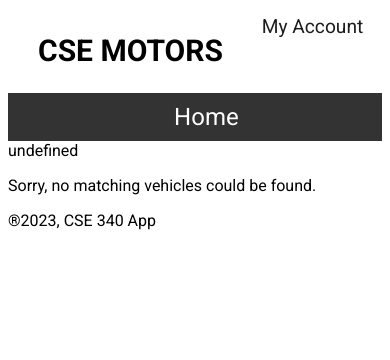
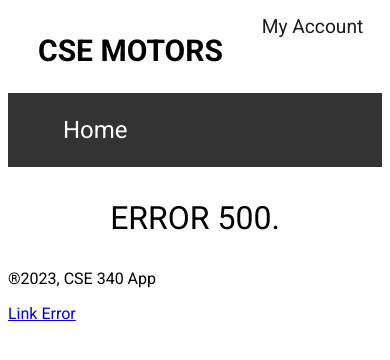
Before and after one commit to jonathanhost/cse340, a Node server app: page /inv/detail/1 in a window 390 px wide. Shown: the top 360 px of the page. Run offline with Node 20, Linux system fonts and the light colour scheme; data that the repository does not hold is empty; some libraries are stand-ins or nearby versions.

Commit message:
error-include

```diff
--- a/partials/footer.ejs
+++ b/partials/footer.ejs
@@ -1 +1,2 @@
 <footer><p>®2023, CSE 340 App</p></footer>
+<a href="http://localhost:5500/inv/detail/12fhfh">Link Error</a>
--- a/public/css/styles.css
+++ b/public/css/styles.css
@@ -196,7 +196,10 @@
   font-size: 20em;
   text-align: center;
  }
-
+ .notice{
+  text-align: center;
+  font-size: xx-large;
+ }
 
  @media only screen and (max-width: 768px) {
   /* For mobile phones: */
@@ -210,11 +213,10 @@
     border: 0;
   }
   nav ul{
-    max-width: fit-content;
+    width: 50%;
     font-size: small;
-    padding-right: 5%;
-    display: block;
-    margin: 0 auto;
+    display: flex;
+
 
   }
   nav{
@@ -271,5 +273,13 @@
       max-width: 100%;
       }
 
+  #inv-display {
+   flex-wrap: wrap;
+
+  }
+  #inv-display li{
+    margin: 5%;
+
+   }
 
 }
--- a/server.js
+++ b/server.js
@@ -45,6 +45,7 @@
   next(err); // Encaminha o erro para o middleware de erro geral
 });
 
+
 /* ***********************
  * Middleware de Erro Geral
  *************************/
@@ -61,6 +62,8 @@
 
 
 
+
+
 /* ***********************
  * Configuração do Servidor
  *************************/
--- a/utilities/index.js
+++ b/utilities/index.js
@@ -30,7 +30,7 @@
 * ************************************ */
 Util.buildClassificationGrid = async function(data){
     let grid
-    if(data.length > 0){
+    if(data && data.length  > 0){
       grid = '<ul id="inv-display">'
       data.forEach(vehicle => {
         grid += '<li>'
@@ -61,40 +61,46 @@
   /* **************************************
 * Build the Car page view HTML
 * ************************************ */
-Util.buildCarPage = async function(data){
-  let grid
-    if(data.length > 0){
-      grid = '<div id="car-display">'
+Util.buildCarPage = async function(data) {
+  let grid = "";
+  try {
+      if (Array.isArray(data) && data.length > 0) {
+          grid = '<div id="car-display">';
 
-      data.forEach(vehicle => {
-        console.log(vehicle)
-        grid += '<div class="car-image">'
+          data.forEach(vehicle => {
+              grid += '<div class="car-image">';
+              grid += '<a href="../../inv/detail/' + vehicle.inv_id
+                  + '" title="View ' + vehicle.inv_make + ' ' + vehicle.inv_model
+                  + ' details"><img src="' + vehicle.inv_image
+                  + '" alt="Image of ' + vehicle.inv_make + ' ' + vehicle.inv_model
+                  + ' on CSE Motors" /></a>';
+              grid += '<hr />';
+              grid += '</div>';
+              grid += '<div>';
+              grid += '<h1>' + vehicle.inv_make + ' ' + vehicle.inv_model + '</h1>';
+              grid += '<div class="details">';
+              grid += '<span><strong>Price: $</strong>'
+                  + new Intl.NumberFormat('en-US').format(vehicle.inv_price) + '</span>';
+              grid += '<p><strong>Description:</strong> ' + vehicle.inv_description + '</p>';
+              grid += '<p><strong>Year:</strong> ' + vehicle.inv_year + '</p>';
+              grid += '<p><strong>Miles: </strong>' + vehicle.inv_miles + '</p>';
+              grid += '<p><strong>Color: </strong>' + vehicle.inv_color + '</p>';
+              grid += '</div>';
+              grid += '</div>';
+          });
 
-        grid +=  '<a href="../../inv/detail/'+ vehicle.inv_id
-        + '" title="View ' + vehicle.inv_make + ' '+ vehicle.inv_model
-        + 'details"><img src="' + vehicle.inv_image
-        +'" alt="Image of '+ vehicle.inv_make + ' ' + vehicle.inv_model
-        +' on CSE Motors" /></a>'
-        grid += '<hr />'
-        grid += '</div>'
-         grid += '<div>'
-        grid += '<h1>' + vehicle.inv_make + ' '+ vehicle.inv_model +'</h1>'
-        grid += '<div class="details">'
-         grid += '<span><strong>Price: $</strong>'
-        + new Intl.NumberFormat('en-US').format(vehicle.inv_price) + '</span>'
-        grid += '<p><strong>Description:</strong> ' + vehicle.inv_description +'</p>'
-         grid += '<p><strong>Year:</strong> ' + vehicle.inv_year +'</p>'
-          grid += '<p><strong>Miles: </strong>' + vehicle.inv_miles +'</p>'
-           grid += '<p><strong>Color: </strong>' + vehicle.inv_color +'</p>'
-        grid += '</div>'
-        grid += '</div>'
-      })
-      grid += '</div>'
-    } else {
-      grid += '<p class="notice">Sorry, no matching vehicles could be found.</p>'
-    }
-    return grid
-}
+          grid += '</div>';
+      } else {
+          grid = '<p class="notice">ERROR 500.</p>';
+      }
+  } catch (err) {
+      console.error("Erro to build the car:", err.message);
+      grid = '<p class="error">Internal Error.</p>';
+  }
+
+  return grid;
+};
+
 
 
 Util.handleErrors = fn => (req, res, next) => Promise.resolve(fn(req, res , next)).catch(next)
```
Also changed, not shown: views/inventory/carpage.ejs (line endings or trailing spaces).
